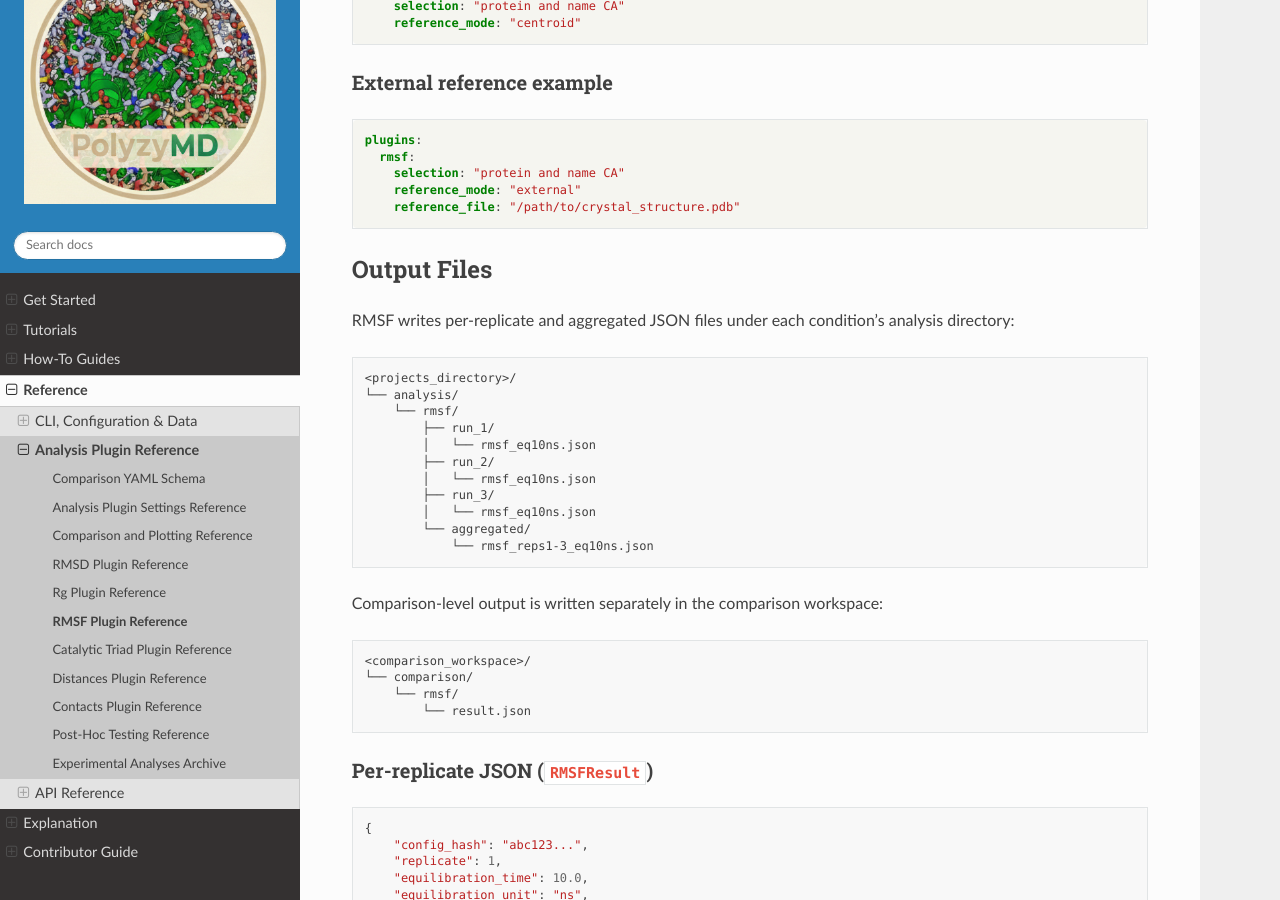
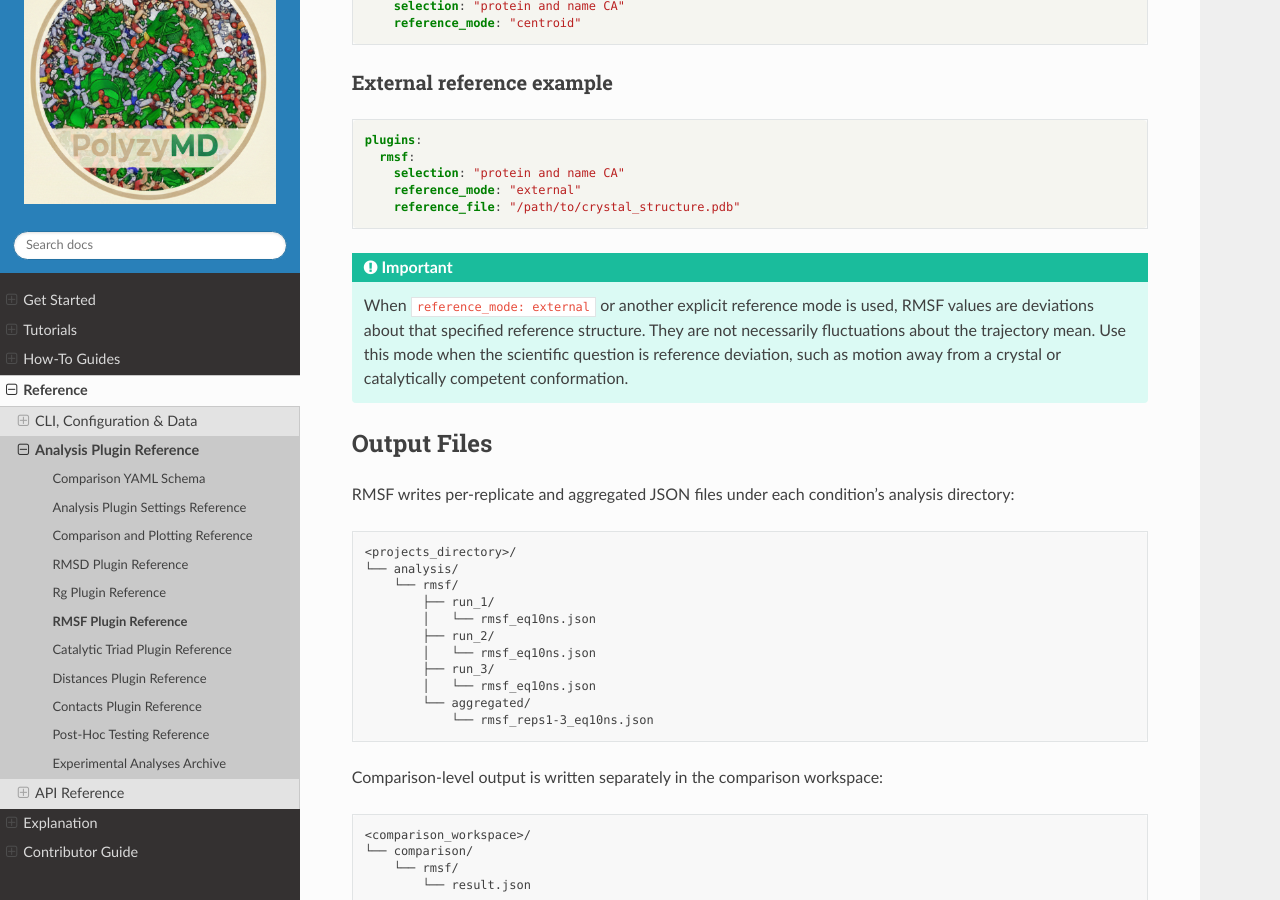
Before and after one commit to joelaforet/polyzymd, a Sphinx documentation site: the page built from docs/source/reference/analysis_rmsf_reference.md, in a window 1280 px wide and 900 px high, scrolled down 1060 px. Built offline with Sphinx 7.4.7 and the Read the Docs theme 3.1.0, drawn with Linux system fonts in a browser that asks for light colours.

Commit message:
Clarify reference RMSF semantics

````diff
--- a/docs/source/reference/analysis_rmsf_reference.md
+++ b/docs/source/reference/analysis_rmsf_reference.md
@@ -43,6 +43,14 @@ plugins:
     selection: "protein and name CA"
     reference_mode: "external"
     reference_file: "/path/to/crystal_structure.pdb"
+```
+
+```{important}
+When `reference_mode: external` or another explicit reference mode is used,
+RMSF values are deviations about that specified reference structure. They are
+not necessarily fluctuations about the trajectory mean. Use this mode when the
+scientific question is reference deviation, such as motion away from a crystal
+or catalytically competent conformation.
 ```
 
 ## Output Files
````
